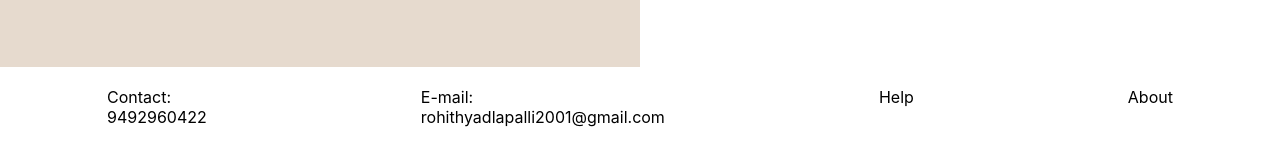
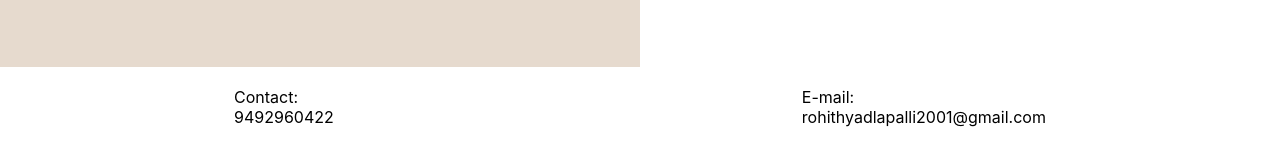
Before and after one commit to rohithchowdary2001/react_bank_product, a React app in the folder bank_product_pages/: page / in a window 1280 px wide. Shown: the part 649-814 px from the top of the page. Built offline with nearby package versions, Linux system fonts and the light colour scheme; some packages are replaced by stand-ins of ours.

Commit message:
live portifoliooo

```diff
--- a/bank_product_pages/public/index.html
+++ b/bank_product_pages/public/index.html
@@ -24,7 +24,7 @@
       work correctly both with client-side routing and a non-root public URL.
       Learn how to configure a non-root public URL by running `npm run build`.
     -->
-    <title>React App</title>
+    <title>Rohith Portifolio</title>
   </head>
   <body>
     <noscript>You need to enable JavaScript to run this app.</noscript>
--- a/bank_product_pages/src/resumeportifolio/Welcomepage.js
+++ b/bank_product_pages/src/resumeportifolio/Welcomepage.js
@@ -91,8 +91,8 @@ const Portifolio = () => {
                     <div >E-mail:</div>
                     <div>rohithyadlapalli2001@gmail.com</div>
                 </div>
-                <div style={{ paddingTop: '20px' }}>Help</div>
-                <div style={{ paddingTop: '20px' }}>About</div>
+                {/* <div style={{ paddingTop: '20px' }}>Help</div>
+                <div style={{ paddingTop: '20px' }}>About</div> */}
             </footer>
         </div>
     );
```
